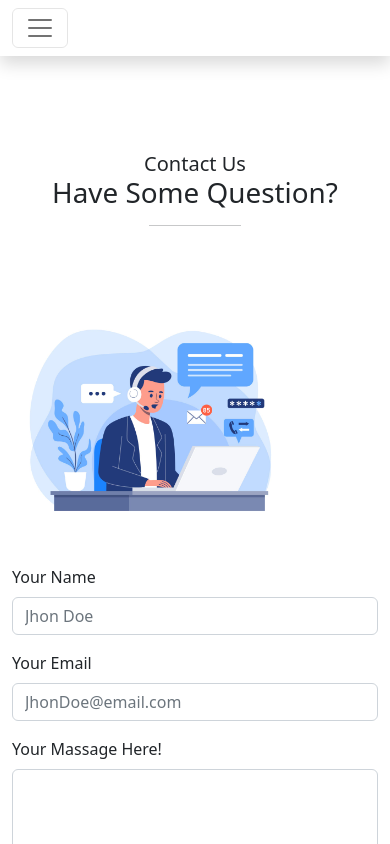
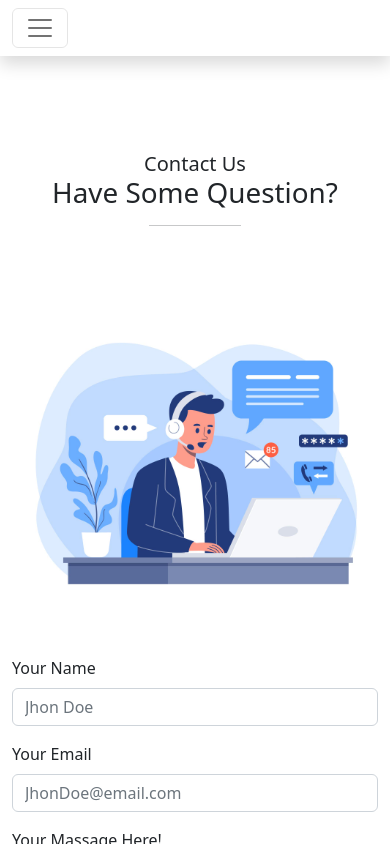
Before and after one commit to DavidSRV/WebSite-MERN-, a React (Create React App) app in the folder WebClient/: page /Contact in a window 390 px wide. Shown: the top 844 px of the page. Built offline with nearby package versions, Linux system fonts and the light colour scheme; no server answers.

Commit message:
Se termina de orgnizar responsive

```diff
--- a/WebClient/src/page/Contact.jsx
+++ b/WebClient/src/page/Contact.jsx
@@ -66,7 +66,7 @@ function Contact() {
         </div>
         <div className="row">
           <div className="col-md-6">
-            <img className="w-75" src={contact} alt="Contact" />
+            <img id="img" className="w-75" src={contact} alt="Contact" />
           </div>
           <div className="col-md-6">
             <form onSubmit={handleSubmit} method="POST">
--- /dev/null
+++ b/WebClient/src/style/_Contact.scss
@@ -0,0 +1,6 @@
+#img {
+    @media (max-width: 768px) {
+        width: 100% !important;
+    }
+
+}
```
Also changed, not shown: WebClient/src/style/_Footer.scss (line endings or trailing spaces).
